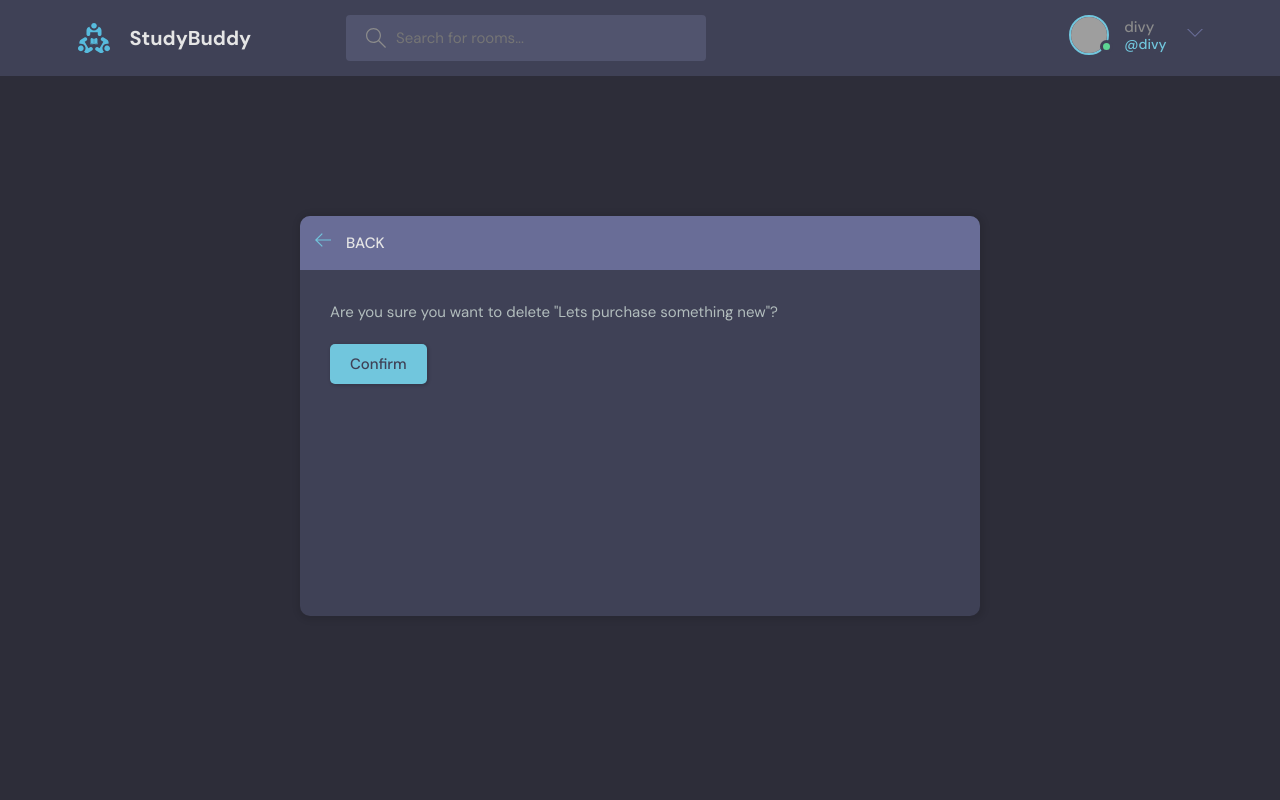
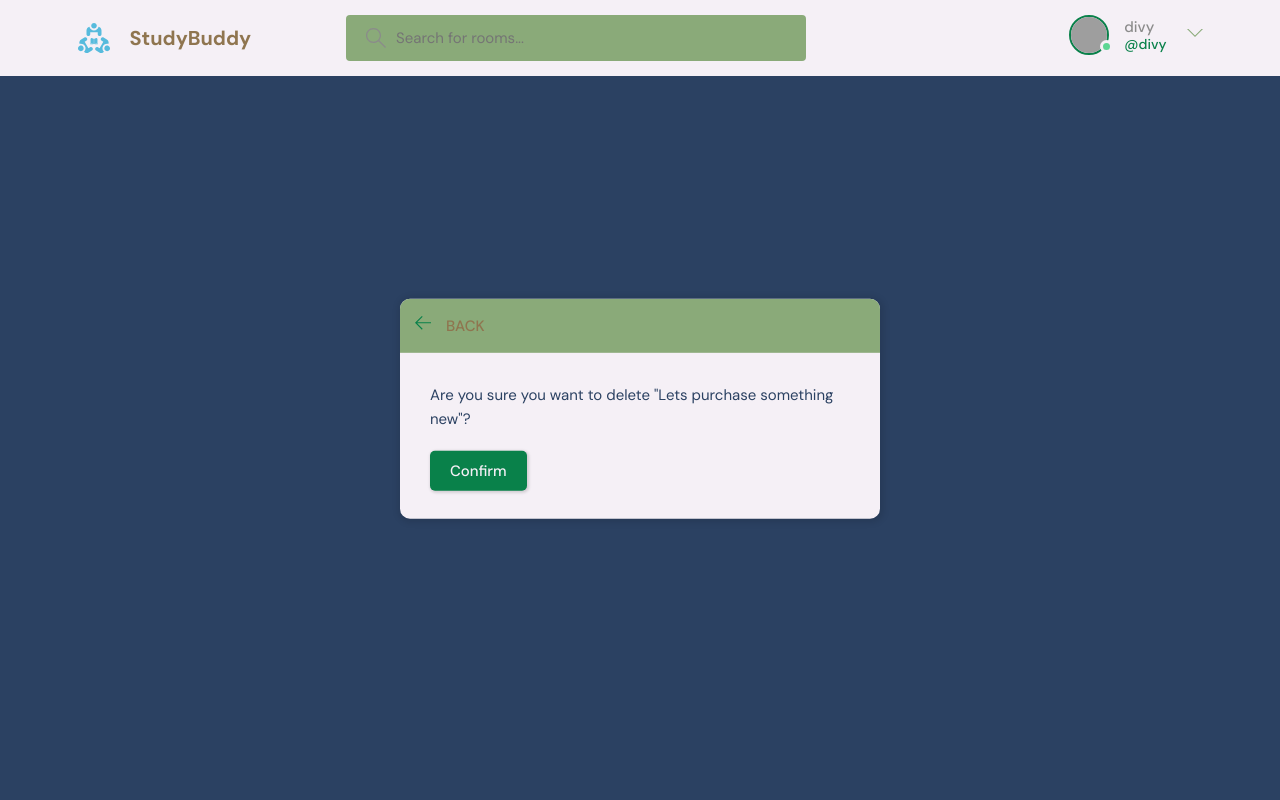
Before and after one commit to divysuthar/Social-app, a Django app: page /delete-room/1 in a window 1280 px wide. Run offline with Django 5.2, Linux system fonts and the light colour scheme; a user stored in the database is signed in; data comes from the database, SQL or seed files in the repository; both versions use the stored data as it was after the commit; grey boxes are pictures that could not be loaded.

Commit message:
UI Changed

```diff
--- a/base/app/templates/app/delete.html
+++ b/base/app/templates/app/delete.html
@@ -2,8 +2,8 @@
 
 {% block content %}
   <main class="delete-item layout">
-    <div class="container">
-      <div class="layout__box">
+    <div class="container" >
+      <div class="layout__box temp">
         <div class="layout__boxHeader">
           <div class="layout__boxTitle">
             <a href="{{request.META.HTTP_REFERER}}">
--- a/base/static/style/style.css
+++ b/base/static/style/style.css
@@ -1,15 +1,21 @@
 @import url("https://fonts.googleapis.com/css2?family=DM+Sans:wght@400;500;700&display=swap");
 
 :root {
-  --color-main: #71c6dd;
+  /* button and title axar */
+  --color-main: #09814A;
+
   --color-main-light: #e1f6fb;
-  --color-dark: #3f4156;
-  --color-dark-medium: #51546e;
-  --color-dark-light: #696d97;
-  --color-light: #e5e5e5;
+  /* mainbackgrouncolor */
+  --color-dark: #F5F0F6;
+
+  /* serch box and meeting topic nsme ma */
+  --color-dark-medium: #8AAA79;
+  --color-dark-light: #8AAA79;
+  --color-light: #8F754F;
   --color-gray: #8b8b8b;
-  --color-light-gray: #b2bdbd;
-  --color-bg: #2d2d39;
+  /* font color */
+  --color-light-gray: #2B4162;
+  --color-bg: #2B4162;
   --color-success: #5dd693;
   --color-error: #fc4b0b;
 }
@@ -108,7 +114,7 @@ a {
   color: var(--color-light);
 }
 
-.btn > svg {
+.btn>svg {
   fill: currentColor;
   width: 1.6rem;
   height: 1.6rem;
@@ -236,7 +242,7 @@ a {
   background-color: var(--color-dark-medium);
 }
 
-.dropdown-menu > a:not(:last-child) {
+.dropdown-menu>a:not(:last-child) {
   border-bottom: 1px solid var(--color-dark-medium);
 }
 
@@ -270,7 +276,7 @@ a {
   background-color: var(--color-dark);
 }
 
-.header > .container {
+.header>.container {
   display: flex;
   gap: 9.5rem;
 }
@@ -282,18 +288,18 @@ a {
   align-items: center;
 }
 
-.header__logo > img {
+.header__logo>img {
   height: 3.2rem;
   width: 3.2rem;
 }
 
-.header__logo > h1 {
+.header__logo>h1 {
   font-weight: 700;
   font-size: 2rem;
   color: var(--color-light);
 }
 
-.header__search > label {
+.header__search>label {
   background-color: var(--color-dark-medium);
   padding: 1.3rem 1rem;
   display: flex;
@@ -310,19 +316,21 @@ a {
 }
 
 .header__search input {
-  width: 30rem;
+  width: 40rem;
   background: transparent;
   border: none;
   outline: none;
   color: var(--color-light);
 }
 
+
+
 @media screen and (max-width: 800px) {
   .header__search input {
     width: 20rem;
   }
 
-  .header > .container {
+  .header>.container {
     gap: 3rem;
   }
 }
@@ -393,38 +401,42 @@ a {
   margin-top: 2.4rem;
 }
 
-.layout > .container {
+.layout>.container {
   display: flex;
   justify-content: space-between;
   align-items: flex-start;
 }
 
-.layout--3 > .container > div:first-child {
+.layout--3>.container>div:first-child {
   flex-basis: 18%;
   max-width: 22.5rem;
 }
 
-.layout--3 > .container > div:nth-child(2) {
+.layout--3>.container>div:nth-child(2) {
   flex-basis: 50%;
 }
 
-.layout--3 > .container > div:last-child {
+.layout--3>.container>div:last-child {
   flex-basis: 25%;
 }
 
-.layout--2 > .container > div:first-child {
+.layout--2>.container>div:first-child {
   flex-basis: 72%;
 }
 
-.layout--2 > .container > div:last-child {
+.layout--2>.container>div:last-child {
   flex-basis: 25%;
 }
+
 /*========== Layout Box ==========*/
+
+
 
 .layout__box {
   width: 90%;
   max-width: 48rem;
-  min-height: 40rem;
+  /* height: 5vh; */
+  min-height: 50rem;
   position: absolute;
   top: 50%;
   left: 50%;
@@ -433,6 +445,10 @@ a {
   border-radius: 1rem;
   box-shadow: 1px 1px 6px 3px rgba(0, 0, 0, 0.1);
   overflow: hidden;
+}
+
+.temp {
+  min-height: 22rem;
 }
 
 .layout__boxHeader {
@@ -464,12 +480,13 @@ a {
 }
 
 @media screen and (max-width: 900px) {
+
   .activities,
   .topics {
     display: none;
   }
 
-  .layout--3 > .container > div:nth-child(2) {
+  .layout--3>.container>div:nth-child(2) {
     flex-basis: 100%;
   }
 }
@@ -793,7 +810,8 @@ a {
 ================================*/
 
 .create-room.layout .layout__box {
-  max-width: 68rem;
+  max-width: auto;
+  height: 5vh;
 }
 
 /*==============================
@@ -801,7 +819,8 @@ a {
 ================================*/
 
 .update-account.layout .layout__box {
-  max-width: 68rem;
+  max-width: auto;
+  height: 5vh;
 }
 
 /*==============================
@@ -809,7 +828,8 @@ a {
 ================================*/
 
 .delete-item.layout .layout__box {
-  max-width: 68rem;
+  max-width: auto;
+  height: 5vh;
 }
 
 /*==============================
@@ -823,6 +843,7 @@ a {
   font-weight: 500;
   font-size: 1.8rem;
 }
+
 .auth .layout__boxHeader {
   text-align: center;
   justify-content: center;
@@ -912,7 +933,7 @@ a {
     display: none;
   }
 
-  .layout--2 > .container > div:first-child {
+  .layout--2>.container>div:first-child {
     flex-basis: 100%;
   }
 }
@@ -1107,7 +1128,7 @@ a {
   background: transparent;
 }
 
-.room__message > form > input {
+.room__message>form>input {
   resize: none;
   background-color: var(--color-dark-light);
   color: var(--color-light);
@@ -1123,7 +1144,7 @@ a {
   position: relative;
 }
 
-.room__message > form > input::placeholder {
+.room__message>form>input::placeholder {
   color: var(--color-light-gray);
 }
 
--- a/base/templates/navbar.html
+++ b/base/templates/navbar.html
@@ -1,7 +1,7 @@
 {% load static %}
 
 <header class="header header--loggedIn">
-    <div class="container">
+    <div class="container" >
       <a href="{% url 'home' %}" class="header__logo">
         <img src="{% static 'images/logo.svg' %}" />
         <h1>StudyBuddy</h1>
```
Also changed, not shown: base/db.sqlite3.
